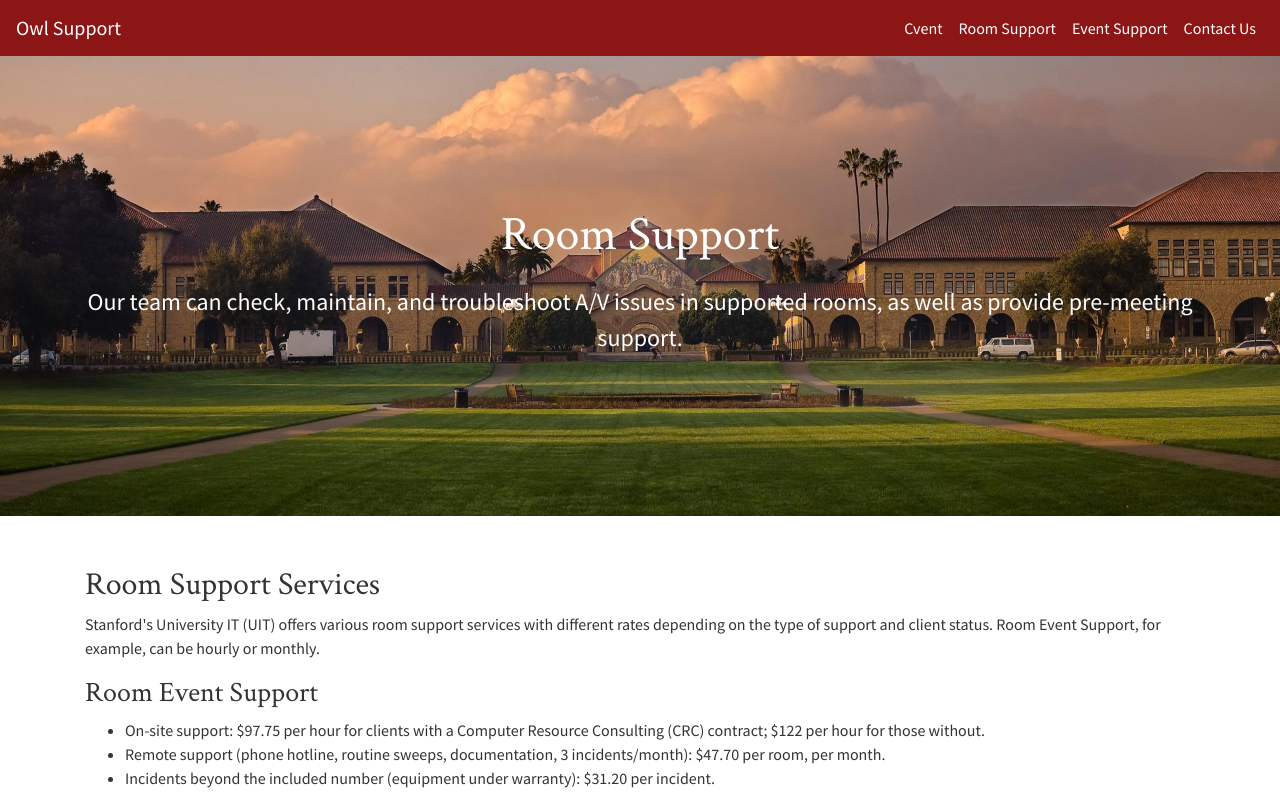
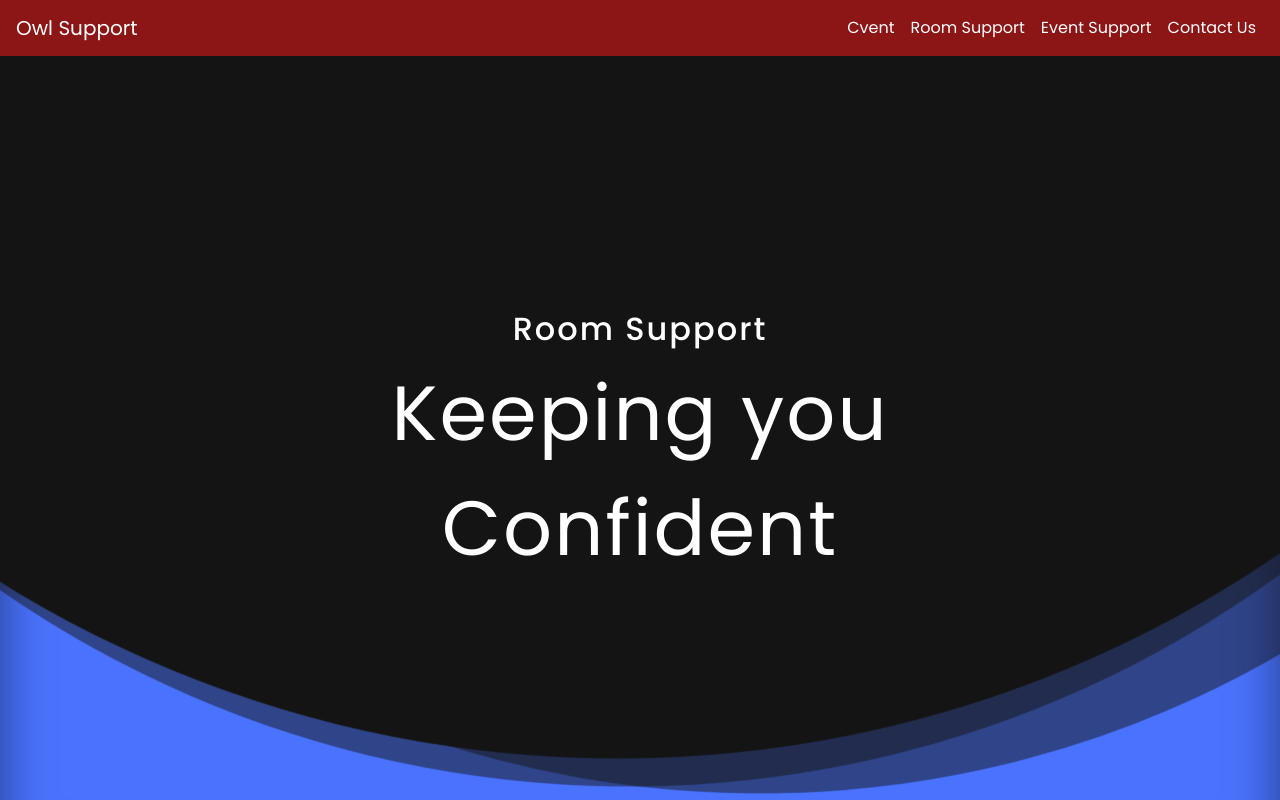
Before and after one commit to kainfeldas/crc_owls, a plain HTML site: page roomsupport.html in a window 1280 px wide. Shown: the top 800 px of the page. Drawn offline with nearby package versions, Linux system fonts and the light colour scheme.

Commit message:
Update roomsupport.html

```diff
--- a/roomsupport.html
+++ b/roomsupport.html
@@ -8,26 +8,89 @@
   <link href="https://fonts.googleapis.com/css2?family=Crimson+Text:wght@400;700&family=Source+Sans+Pro:wght@400;600&display=swap" rel="stylesheet">
   <link href="style.css" rel="stylesheet">
   <style>
+    @import url("https://fonts.googleapis.com/css?family=Poppins:200,300,400,500,600,700,800,900&display=swap");
+    * {
+      margin: 0;
+      padding: 0;
+      box-sizing: border-box;
+      font-family: "Poppins", sans-serif;
+    }
     body {
-      font-family: 'Source Sans Pro', sans-serif;
-      color: #333;
+      margin: auto;
+      font-family: -apple-system, BlinkMacSystemFont, sans-serif;
+      overflow: auto;
     }
-    h1, h2, h3 {
-      font-family: 'Crimson Text', serif;
+    section {
+      position: relative;
+      width: 100%;
+      height: 100vh;
+      overflow: hidden;
+      display: flex;
+      justify-content: center;
+      align-items: center;
+      min-height: 100vh;
+    }
+    section .wave {
+      position: absolute;
+      left: 0;
+      width: 100%;
+      height: 100%;
+      background: #4973ff;
+      box-shadow: inset 0 0 50px rgba(0, 0, 0, 0.5);
+      transition: 0.5s;
+    }
+    section .wave span {
+      content: "";
+      position: absolute;
+      width: 325vh;
+      height: 325vh;
+      top: 0;
+      left: 50%;
+      transform: translate(-50%, -75%);
+      background: #000;
+    }
+    .content {
+      position: relative;
+
+      font-size: 4em;
+      letter-spacing: 2px;
+      color: #fff;
+    }
+    section .wave span:nth-child(1) {
+      border-radius: 45%;
+      background: rgba(20, 20, 20, 1);
+      animation: animate 5s linear infinite;
+    }
+    section .wave span:nth-child(2) {
+      border-radius: 40%;
+      background: rgba(20, 20, 20, 0.5);
+      animation: animate 10s linear infinite;
+    }
+    section .wave span:nth-child(3) {
+      border-radius: 42.5%;
+      background: rgba(20, 20, 20, 0.5);
+      animation: animate 15s linear infinite;
+    }
+    @keyframes animate {
+      0% {
+        transform: translate(-50%, -75%) rotate(0deg);
+      }
+      100% {
+        transform: translate(-50%, -75%) rotate(360deg);
+      }
     }
     .hero-section {
-      background: url('Images/2jbzuwoqyw6a1.jpg') no-repeat center center;
-      background-size: cover;
       color: white;
       padding: 100px 0;
       text-align: center;
+      background: none;
     }
     .hero-section h1 {
       font-size: 3em;
       margin-bottom: 20px;
     }
     .hero-section p {
-      font-size: 1.5em;
+      font-size: 1.2em;
     }
     .hero-section .btn {
       background-color: #8C1515;
@@ -74,8 +137,7 @@
           <a class="nav-link" href="roomsupport.html">Room Support</a>
         </li>
         <li class="nav-item">
-          <a class="nav-link" href="eventsupport.html">Event Support</a>
-        </li>
+          <a class="nav-link" href="eventsupport.html">Event Support</a></li>
         <li class="nav-item">
           <a class="nav-link" href="contact.html">Contact Us</a>
         </li>
@@ -85,9 +147,14 @@
 
   <!-- Hero Section -->
   <section class="hero-section">
-    <div class="container">
-      <h1>Room Support</h1>
-      <p>Our team can check, maintain, and troubleshoot A/V issues in supported rooms, as well as provide pre-meeting support.</p>
+    <div class="wave">
+      <span></span>
+      <span></span>
+      <span></span>
+    </div>
+    <div class="content">
+      <h2>Room Support</h2>
+      <p>Keeping you <br>Confident </br> </p>
     </div>
   </section>
 
```
